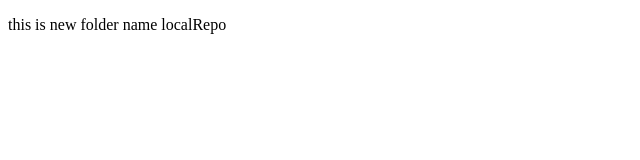
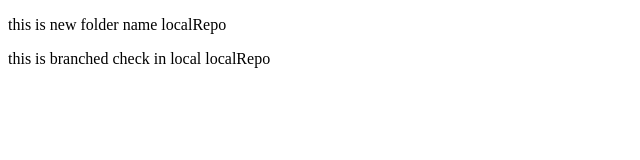
Before and after one commit to shashisumit/local_repo, a plain HTML site: page index.html in a window 1280 px wide. Shown: the whole page, without its empty margins (0-640 px from the left). Drawn offline with Linux system fonts and the light colour scheme.

Commit message:
add new line in index.html.

```diff
--- a/index.html
+++ b/index.html
@@ -7,5 +7,6 @@
 </head>
 <body>
     <p>this is new folder name localRepo </p>
+    <p>this is branched check in local localRepo</p>
 </body>
 </html>
```
